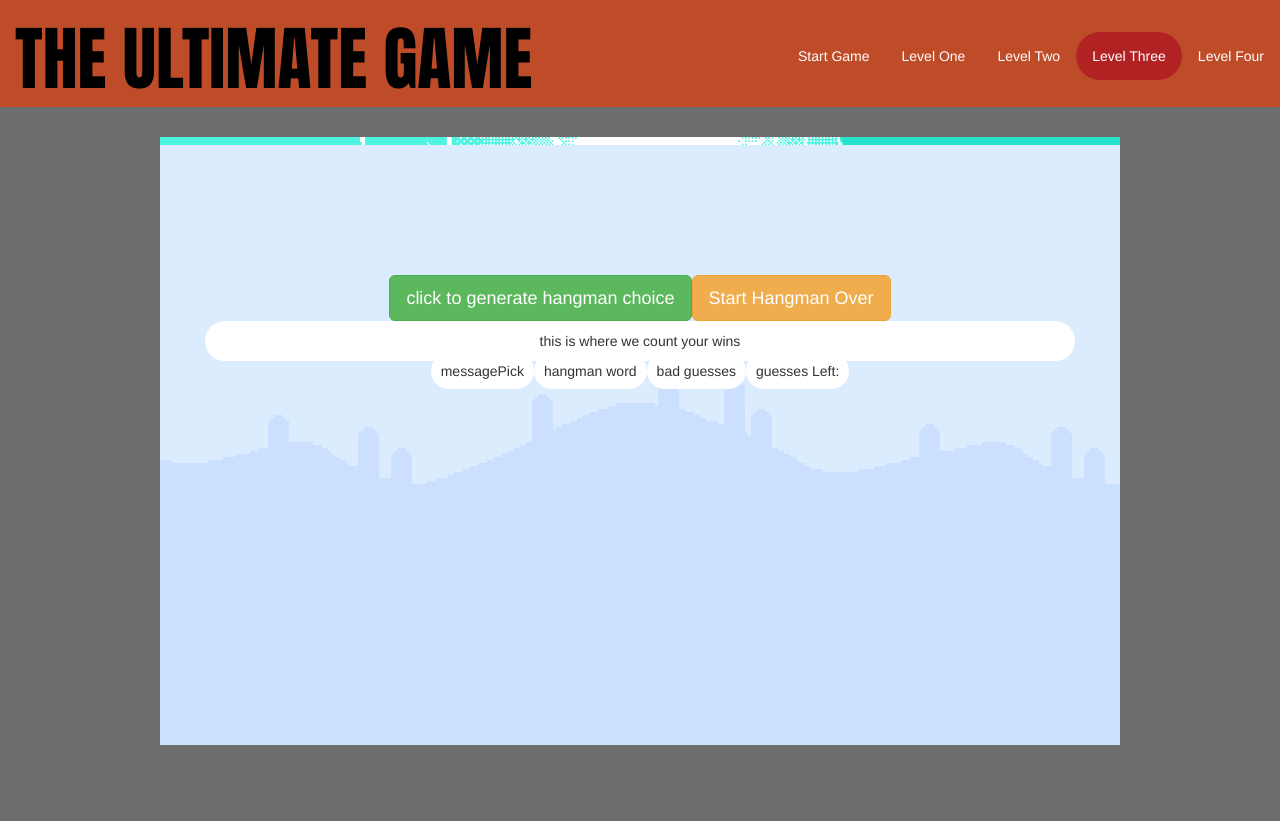
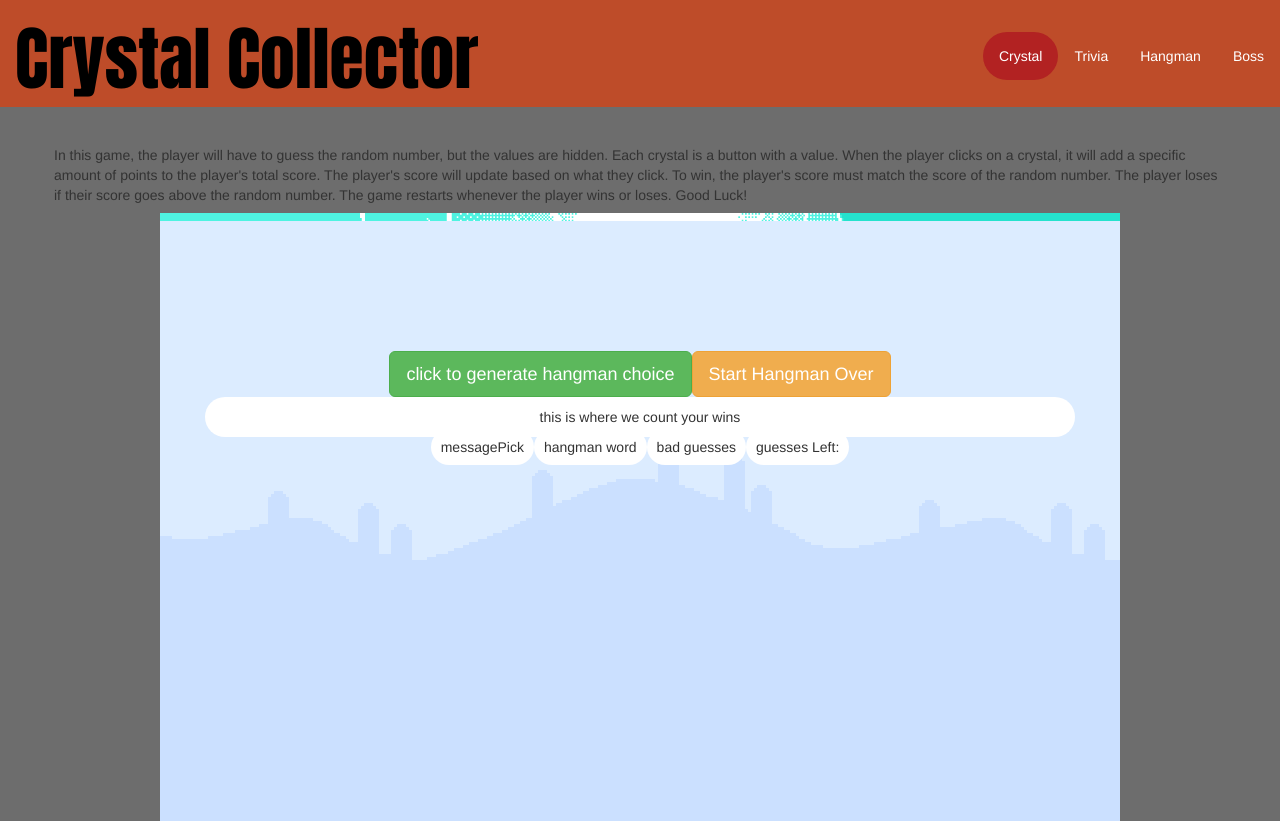
Before and after one commit to jmarrano09/Crystal-Collector, a website: page public/hangman.html in a window 1280 px wide. Before the commit the page ends 800 px from the top, so only its background shows below. Drawn offline with nearby package versions, Linux system fonts and the light colour scheme; files whose address does not match are found by name.

Commit message:
readme update2

```diff
--- a/public/hangman.html
+++ b/public/hangman.html
@@ -4,41 +4,52 @@
     <meta charset="utf-8">
     <meta name="viewport" content="width=device-width, initial-scale=1">
     <link rel="stylesheet" href="https://maxcdn.bootstrapcdn.com/bootswatch/3.3.7/lumen/bootstrap.min.css">
-    <link href="../stylesheets/game-style.css" rel="stylesheet">
-    <link href="../stylesheets/style.css" rel="stylesheet">
-    <link href="../stylesheets/hangman-style.css" rel="stylesheet">
+    <link href="stylesheets/game-style.css" rel="stylesheet">
+    <link href="stylesheets/style.css" rel="stylesheet">
+    <link href="stylesheets/hangman-style.css" rel="stylesheet">
 
 
 </head>
 <body>
+    <!--******************** nav header ********************* -->
     <nav class="navBG" class="navbar navbar-default">
         <div class="container-fluid">
             <div class="navbar-header">
 
                 <div class="mainTitle">
-                    <h1>THE ULTIMATE GAME</h1>
+                    <h1>Crystal Collector</h1>
                 </div>
             </div>
             <header>
                 <ul>
                     <li>
-                        <a class="nav-links" href="/lvl/4">Level Four</a>
+
+                        <a class="nav-links" href="boss.html">Boss</a>
                     </li>
                     <li>
-                        <a class="active nav-links" href="/lvl/3">Level Three</a>
+                        <a class="nav-links" href="hangman.html">Hangman</a>
                     </li>
                     <li>
-                        <a class="nav-links" href="/lvl/2">Level Two</a>
+                        <a class="nav-links" href="trivia.html">Trivia</a>
                     </li>
                     <li>
-                        <a class="nav-links" href="/lvl/1">Level One</a>
-                    </li>
-                    <li>
-                        <a class="nav-links" href="/play">Start Game</a>
+                        <a class="nav-links active" href="crystal.html">Crystal</a>
                     </li>
                 </ul>
             </header>
     </nav>
+
+    <div class="container">
+        <div class="row center">
+            <div class="instructions">
+                In this game, the player will have to guess the random number, but the values are hidden.  Each crystal is a button with a value.
+                When the player clicks on a crystal, it will add a specific amount of points to the player's total score.
+                The player's score will update based on what they click.  To win, the player's score must match the score of the random number.
+                The player loses if their score goes above the random number.  The game restarts whenever the player wins or loses.
+                Good Luck!
+            </div>
+        </div>
+    </div>
 
     <div class="container bgTest">
         <div class="row center">
```
Also changed, not shown: README.md.
